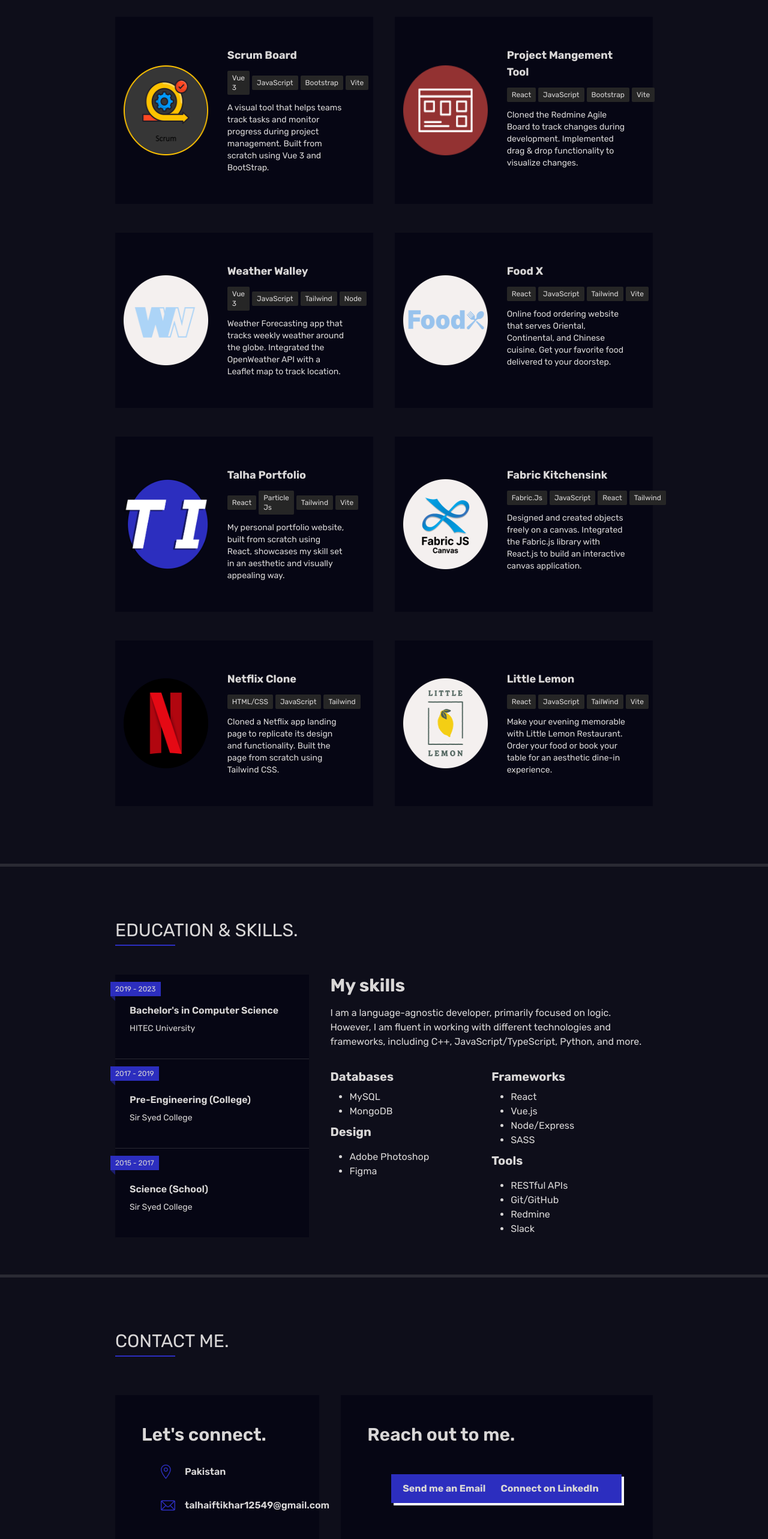
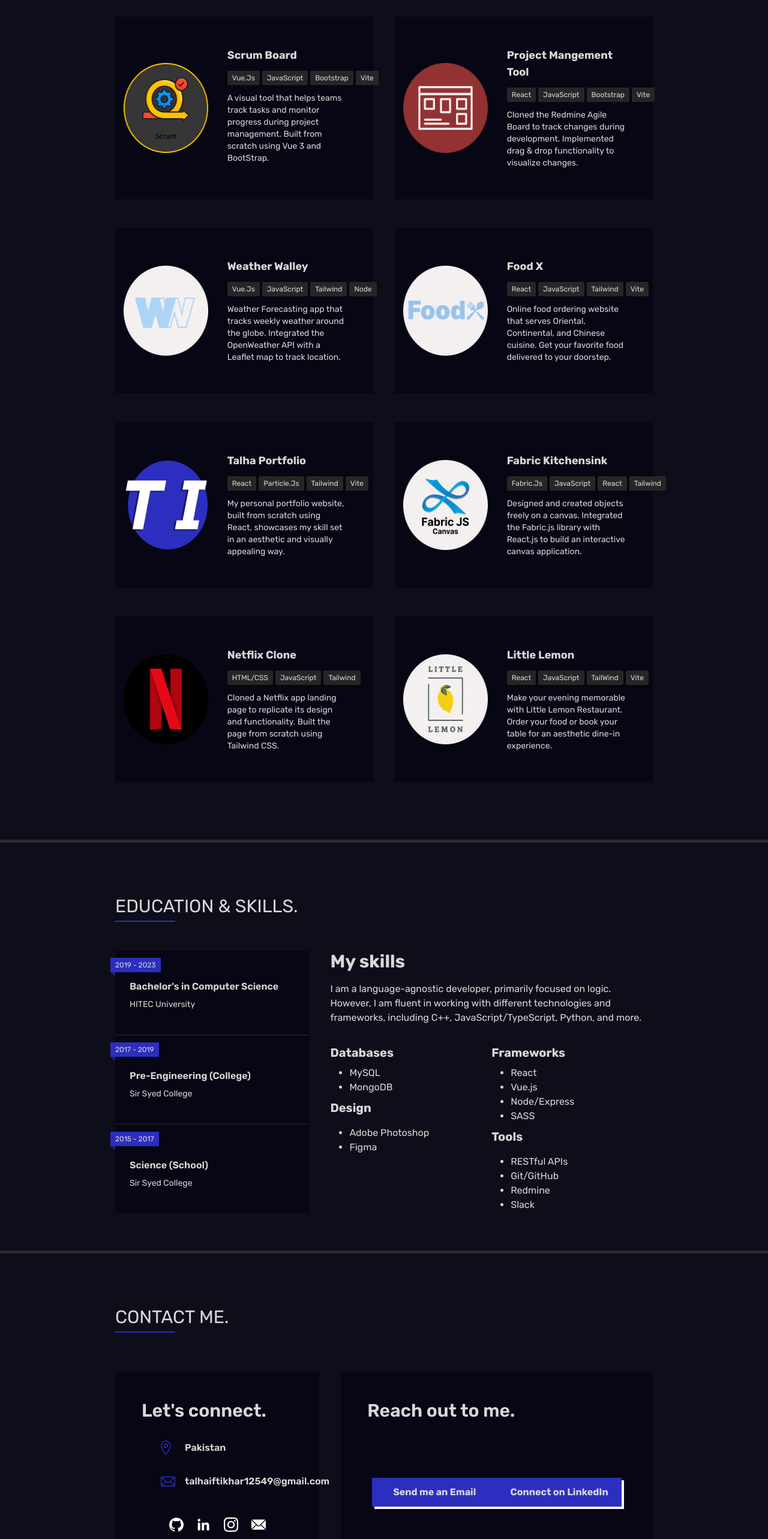
Before and after one commit to talhaiftikhar12549/talhaiftikhar, a React (Vite) app: page / in a window 1280 px wide. Shown: the part 3060-5626 px from the top of the page at 60% size. Built offline with nearby package versions, Linux system fonts and the light colour scheme.

Commit message:
Added paddin in button on a large latptop screen in ContactUs Componeen

```diff
--- a/src/components/ContactUs.jsx
+++ b/src/components/ContactUs.jsx
@@ -103,33 +103,20 @@
                                 <p className="text-3xl font-semibold">Reach out to me.</p>
 
 
-                                <div className="py-12 px-10 w-[100%] flex justify-between">
+                                <div className="py-12 px-2 2xl:px-10 w-[100%] h-[100%] flex items-center justify-between 2xl:justify-evenly">
 
-                                    <div className="cursor-pointer group relative w-52 h-12">
+                                    <div className="cursor-pointer group relative w-52 h-12 ">
                                         <a
                                             href="mailto:talhaiftikhar12549@gmail.com?subject=Hello%20Talha&body=Hi%20there,%20I%20wanted%20to%20reach%20out."
                                             target="_blank"
                                             rel="noopener noreferrer"
                                         >
-                                            {/* Content that changes on hover */}
                                             <div className="absolute inset-0 flex items-center justify-center z-30">
                                                 <p className="font-bold group-hover:text-[#2c2ebf] transition-colors duration-300">
                                                     Send me an Email
                                                 </p>
-                                                {/* Hover-dependent image display */}
-                                                {/* <img
-        className="px-2 duration-300 hidden group-hover:block group-hover:opacity-100 transition-opacity duration-300"
-       onMouseEnter={src={emailColorImg}}
-        alt="Color Email Icon"
-      /> */}
-                                                {/* <img
-        className="px-2 duration-300 block group-hover:hidden group-hover:opacity-100 transition-opacity duration-300"
-        src={emailWhiteImg}
-        alt="White Email Icon"
-      /> */}
+
                                             </div>
-
-                                            {/* Background changes on hover */}
                                             <div className="bg-[#fefefe] w-52 h-12 absolute mt-1 ml-1 group-hover:bg-[#2c2ebf] transition-colors duration-300"></div>
                                             <div className="bg-[#2c2ebf] w-52 h-12 absolute group-hover:bg-[#ffffff] transition-colors duration-300"></div>
                                         </a>
@@ -137,10 +124,12 @@
 
 
 
-                                    <div className="cursor-pointer group relative w-52 h-12">
+                                    <div className="cursor-pointer group relative w-52 h-12 ">
                                         <a href="https://www.linkedin.com/in/muhammadtalha12549" target="_blank" rel="noopener noreferrer">
                                             <div className="absolute inset-0 flex items-center justify-center z-30">
-                                                <p className="font-bold group-hover:text-[#2c2ebf] transition-colors duration-300">Connect on LinkedIn</p>
+                                                <p className="font-bold group-hover:text-[#2c2ebf] transition-colors duration-300">
+                                                    Connect on LinkedIn
+                                                </p>
 
                                             </div>
                                             <div className="bg-[#fefefe] w-52 h-12 absolute mt-1 ml-1 group-hover:bg-[#2c2ebf] transition-colors duration-300"></div>
--- a/src/components/ProjectSection.jsx
+++ b/src/components/ProjectSection.jsx
@@ -63,7 +63,7 @@
 
                                     <div className="flex items-center py-3 w-[100%]">
                                         <div className="text-xs group-hover:bg-[#2c2ebf] transition-colors duration-300 rounded-sm px-2 py-1 mr-0.5 bg-[#262626]">
-                                            <p>Vue 3</p>
+                                            <p>Vue.Js</p>
                                         </div>
                                         <div className="text-xs group-hover:bg-[#2c2ebf] transition-colors duration-300 rounded-sm px-2 py-1 mx-0.5 bg-[#262626]">
                                             <p>JavaScript</p>
@@ -136,7 +136,7 @@
 
                                     <div className="flex items-center py-3 w-[100%]">
                                         <div className="text-xs group-hover:bg-[#2c2ebf] transition-colors duration-300 rounded-sm px-2 py-1 mr-0.5 bg-[#262626]">
-                                            <p>Vue 3</p>
+                                            <p>Vue.Js</p>
                                         </div>
                                         <div className="text-xs group-hover:bg-[#2c2ebf] transition-colors duration-300 rounded-sm px-2 py-1 mx-0.5 bg-[#262626]">
                                             <p>JavaScript</p>
@@ -214,7 +214,7 @@
                                             <p>React</p>
                                         </div>
                                         <div className="text-xs group-hover:bg-[#2c2ebf] transition-colors duration-300 rounded-sm px-2 py-1 mx-0.5 bg-[#262626]">
-                                            <p>Particle Js</p>
+                                            <p>Particle.Js</p>
                                         </div>
                                         <div className="text-xs group-hover:bg-[#2c2ebf] transition-colors duration-300 rounded-sm px-2 py-1 mx-0.5 bg-[#262626]">
                                             <p>Tailwind</p>
```
Lines whose indentation alone changed are shown as unchanged.
